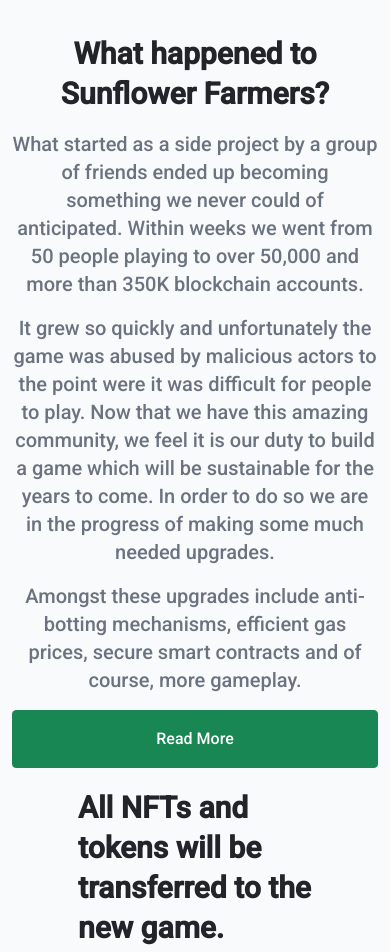
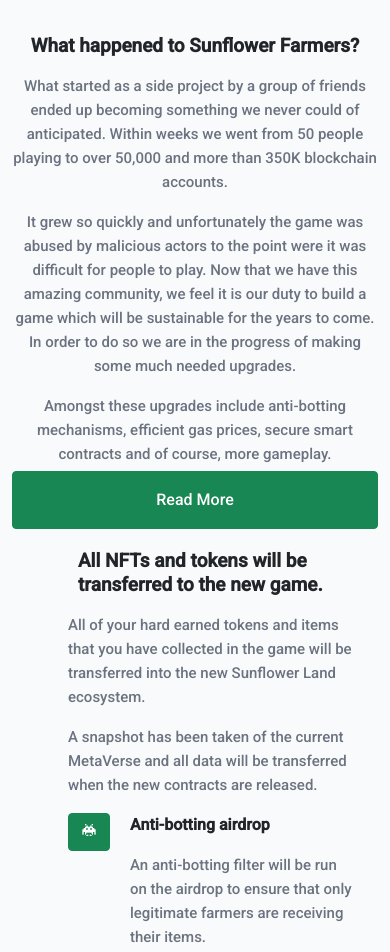
Before and after one commit to macnemoto/pageOne, a plain HTML site: page index.html in a window 390 px wide. Shown: the part 680-1632 px from the top of the page. Drawn offline with nearby package versions, Linux system fonts and the light colour scheme.

Commit message:
last change

```diff
--- a/index.html
+++ b/index.html
@@ -112,14 +112,14 @@
         <div class="row">
           <div class="hidden"></div>
           <div class="col">
-            <h2 class="h2-size">What happened to Sunflower Farmers?</h2>
-            <p class="p2-size">
+            <h2 class="h2-size margin-secion bold-800">What happened to Sunflower Farmers?</h2>
+            <p class="p2-size margin-secion">
               What started as a side project by a group of friends ended up
               becoming something we never could of anticipated. Within weeks we
               went from 50 people playing to over 50,000 and more than 350K
               blockchain accounts.
             </p>
-            <p class="p2-size">
+            <p class="p2-size margin-secion">
               It grew so quickly and unfortunately the game was abused by
               malicious actors to the point were it was difficult for people to
               play. Now that we have this amazing community, we feel it is our
@@ -127,7 +127,7 @@
               come. In order to do so we are in the progress of making some much
               needed upgrades.
             </p>
-            <p class="p2-size">
+            <p class="p2-size margin-secion">
               Amongst these upgrades include anti-botting mechanisms, efficient
               gas prices, secure smart contracts and of course, more gameplay.
             </p>
@@ -148,17 +148,24 @@
                           <p class="p2-size text-align-left">
                             All of your hard earned tokens and items that you
                             have collected in the game will be transferred into
-                            the new Sunflower Land ecosystem. A snapshot has
-                            been taken of the current MetaVerse and all data
-                            will be transferred when the new contracts are
-                            released.
+                            the new Sunflower Land ecosystem.
+                          </p>
+                          <p class="p2-size text-align-left">
+                            A snapshot has been taken of the current MetaVerse
+                            and all data will be transferred when the new
+                            contracts are released.
                           </p>
                         </div>
                       </li>
                       <li>
                         <div class="line">
                           <div class="d-flex align-items-start">
-                            <span class="btn btn-success"><i class='bx bxs-invader' style='color:#ffffff'  ></i></span>
+                            <span class="btn btn-success"
+                              ><i
+                                class="bx bxs-invader"
+                                style="color: #ffffff"
+                              ></i
+                            ></span>
                           </div>
                           <div class="margin-10px">
                             <p><b>Anti-botting airdrop</b></p>
@@ -173,12 +180,15 @@
                       <li>
                         <div class="line">
                           <div class="d-flex align-items-start">
-                            <span class="btn btn-success"><i class='bx bx-money' style='color:#ffffff'  ></i></span>
+                            <span class="btn btn-success"
+                              ><i class="bx bx-money" style="color: #ffffff"></i
+                            ></span>
                           </div>
                           <div class="margin-10px">
                             <p><b>$SFF</b></p>
                             <p class="p2-size text-align-left">
-                              You will be able to redeem your $SFF for the new in-game Sunflower Land token.
+                              You will be able to redeem your $SFF for the new
+                              in-game Sunflower Land token.
                             </p>
                           </div>
                         </div>
@@ -186,27 +196,42 @@
                       <li>
                         <div class="line">
                           <div class="d-flex align-items-start">
-                            <span class="btn btn-success"><i class='bx bx-lock-alt' style='color:#ffffff'  ></i></span>
+                            <span class="btn btn-success"
+                              ><i
+                                class="bx bx-lock-alt"
+                                style="color: #ffffff"
+                              ></i
+                            ></span>
                           </div>
                           <div class="margin-10px">
                             <p><b>NFTs</b></p>
                             <p class="p2-size text-align-left">
-                              All collected NFTs will also be valid in Sunflower Land.
+                              All collected NFTs will also be valid in Sunflower
+                              Land.
                             </p>
                           </div>
                         </div>
                       </li>
                     </ul>
                   </div>
-                    <div class="col-sm-12 col-md-6">
-                      <samp class="pocision2 num1"> <img src="image/worker.gif" style="position: absolute;
-                        top: 4%;
-                        left: 3%;
-                        width: 71%;" alt=""></samp>
-                      <img class="pocision2 num2" src="image/farm.png" alt="" />
-                    </div>
-
-
+                  <div class="col-sm-12 col-md-6">
+                    <samp class="pocision2 num1">
+                      <img
+                        src="image/worker.gif"
+                        style="
+                          position: absolute;
+                          top: 4%;
+                          left: 3%;
+                          width: 71%;
+                        "
+                        alt=""
+                    /></samp>
+                    <img
+                      class="pocision2 num2 rounded mx-auto d-block"
+                      src="image/farm.png"
+                      alt=""
+                    />
+                  </div>
                 </div>
               </div>
             </div>
--- a/style.css
+++ b/style.css
@@ -56,7 +56,7 @@ body {
 .w-neko {
   width: 40%;
 }
-.h3-margin{
+.h3-margin {
   margin-top: 20px;
 }
 .pocision {
@@ -70,14 +70,34 @@ body {
   /* top: 900px; left: 520px;*/
 }
 .num1 {
-
-
   z-index: 2;
 }
 .num2 {
-    z-index:  1;
+  z-index: 1;
 }
+.margin-secion {
+  text-align: center;
+  margin: 0px 20% 0px 20%;
+}
+
+@media only screen and (max-width: 992px) {
+  .margin-secion {
+    text-align: center;
+    margin: 0px 20% 0px 20%;
+  }
+}
+@media only screen and (max-width: 768px) {
+  .margin-secion {
+    text-align: center;
+    margin: 0px 20% 0px 20%;
+  }
+}
+
 @media only screen and (max-width: 576px) {
+  .margin-secion {
+    text-align: center;
+    margin: 0px 0px 0px 0px;
+  }
   .pocision {
     position: absolute;
     top: 200px;
@@ -94,8 +114,8 @@ z-index: 2;
   }
   .h2-size {
     text-align: center;
-    font-size: 30px;
-    line-height: 40px;
+    font-size: 19px;
+    line-height: 24px;
     font-weight: 800;
     padding: 0px 10px;
   }
@@ -115,20 +135,23 @@ z-index: 2;
   .p2-size {
     text-align: center;
     margin-top: 16px;
-    font-size: 20px;
-    line-height: 28px;
+    font-size: 15px;
+    line-height: 24px;
     font-weight: 400;
     color: #6b7280;
   }
   .text-align-left {
     text-align: left;
   }
-  .text-light
-    {
+  .text-light {
     font-size: 1.5rem;
     line-height: 2rem;
   }
-
+  .pocision2 {
+    position: absolute;
+    width: 85%;
+    /* top: 900px; left: 520px;*/
+  }
 }
 .hidden {
   padding: 50px 0px;
@@ -141,5 +164,7 @@ ul li {
 }
 .margin-10px {
   margin-left: 20px;
-
 }
+.bold-800 {
+  font-weight: 800;
+}
```
Lines whose indentation alone changed are shown as unchanged.
